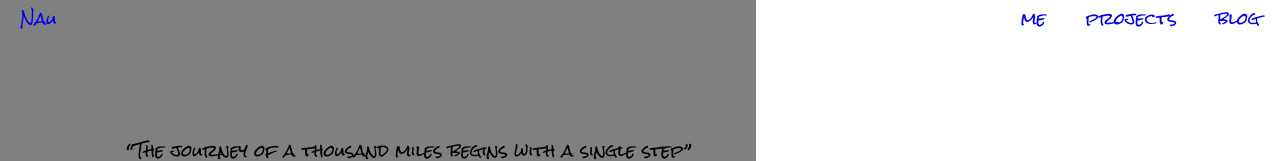
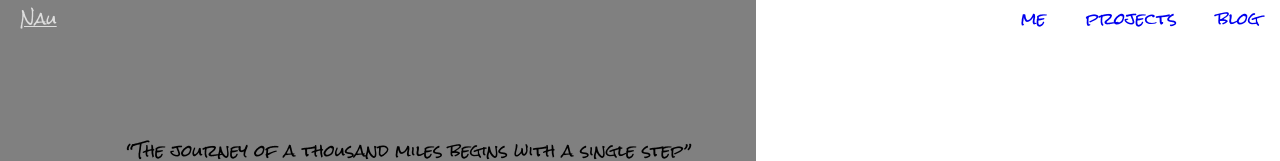
Before and after one commit to NauzetAduen/portfolio, a Next.js app: page / in a window 1280 px wide. Shown: the top 161 px of the page. Built offline with nearby package versions, Linux system fonts and the light colour scheme; a web font is replaced by a local one.

Commit message:
ADD nav visited and hover style

```diff
--- a/components/Nav.jsx
+++ b/components/Nav.jsx
@@ -1,6 +1,6 @@
-// import React from 'reacKt'
 import styles from "../styles/Nav.module.scss";
 import Link from "next/link";
+
 export default function Nav() {
   return (
     <nav className={styles.nav}>
--- a/styles/Nav.module.scss
+++ b/styles/Nav.module.scss
@@ -24,3 +24,10 @@
   padding: 20px;
   text-decoration: none;
 }
+.nav li a:visited {
+  color: inherit;
+}
+.nav li a:hover {
+  color: #ddd;
+  text-decoration: underline;
+}
```
